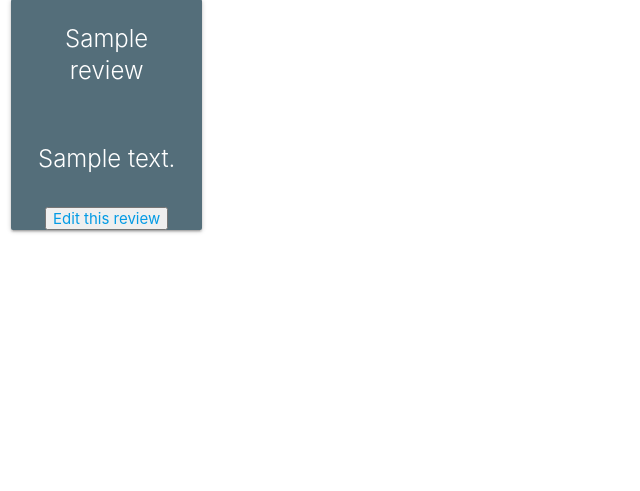
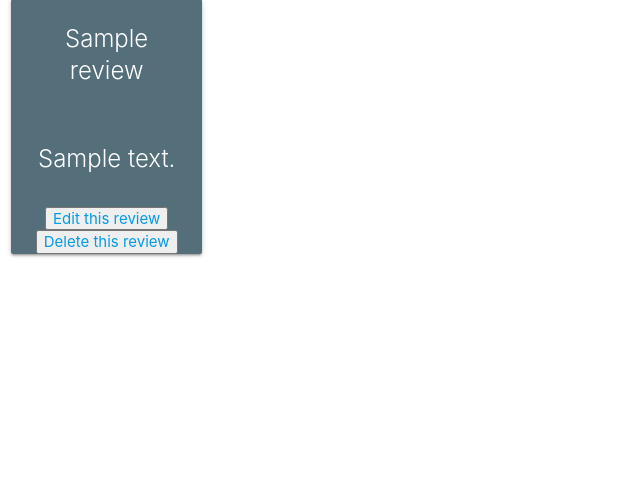
Before and after one commit to BegumDev/ReviewHubMS3, a Flask app: page / in a window 1280 px wide. Shown: the part 209-700 px from the top of the page, without its empty margins (0-640 px from the left). Run offline with Flask 2, Linux system fonts and the light colour scheme; the visitor is signed in with stand-in values (Sample User, id 1); tables that the repository leaves empty hold one stand-in row (values such as "Sample post"); a database or web service that is not in the repository returns one stand-in record (values such as "Sample title"); some libraries are stand-ins or nearby versions.

Commit message:
Add functionality for the user who has created a review to be able to delete it.

```diff
--- a/reviewhub/routes.py
+++ b/reviewhub/routes.py
@@ -106,3 +106,17 @@ def edit_review(review_id):
         flash("You can only edit your own reviews.")
         return redirect(url_for('home'))
     return render_template("edit_review.html", review=review)
+
+
+# Delete a review
+@app.route("/delete_review/<review_id>")
+def delete_review(review_id):
+
+    review = mongo.db.reviews.find_one({"_id": ObjectId(review_id)})
+
+    if session["user"] == review["created_by"]:
+        mongo.db.reviews.find_one_and_delete({"_id": ObjectId(review_id)}, review)
+        return redirect(url_for('home'))
+    else:
+        flash("You can only delete your own reviews.")
+        return redirect(url_for('home'))
--- a/reviewhub/templates/home.html
+++ b/reviewhub/templates/home.html
@@ -15,6 +15,7 @@
             </div>
             {% if session.user %}
             <button><a href="{{ url_for('edit_review', review_id=i._id) }}">Edit this review</a></button>
+            <button><a href="{{ url_for('delete_review', review_id=i._id) }}">Delete this review</a></button>
             {% endif %}
         </div>
     </div>
```
